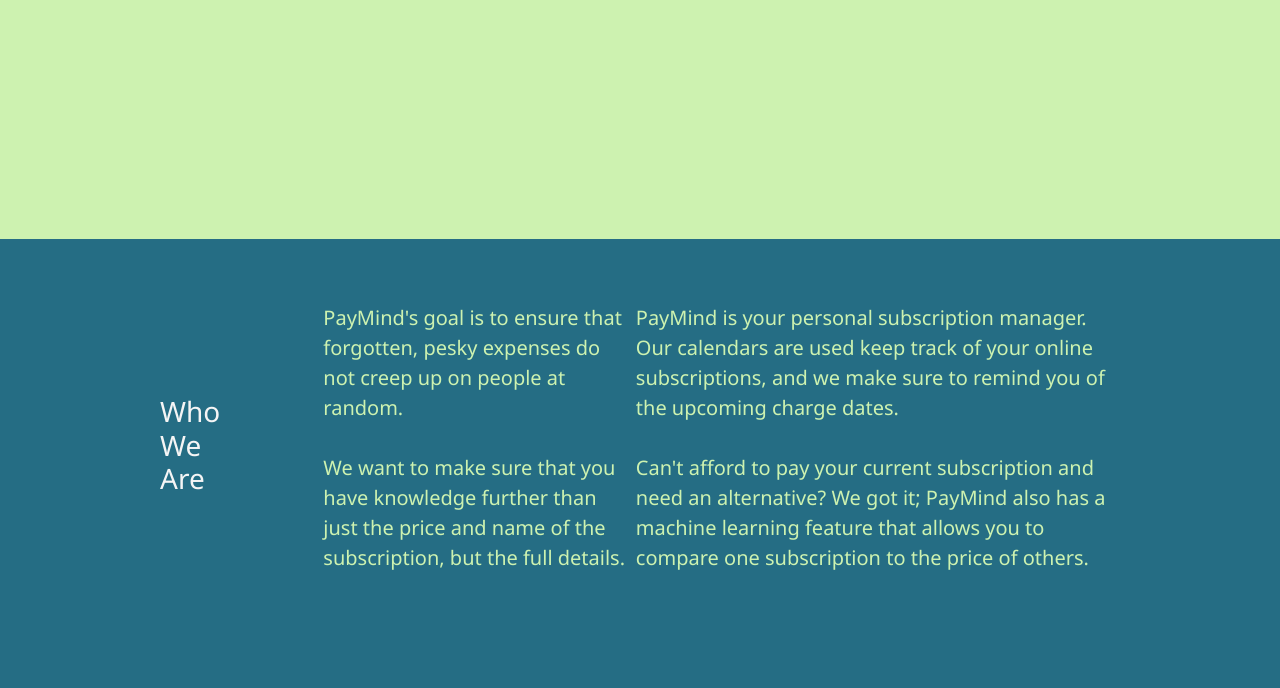
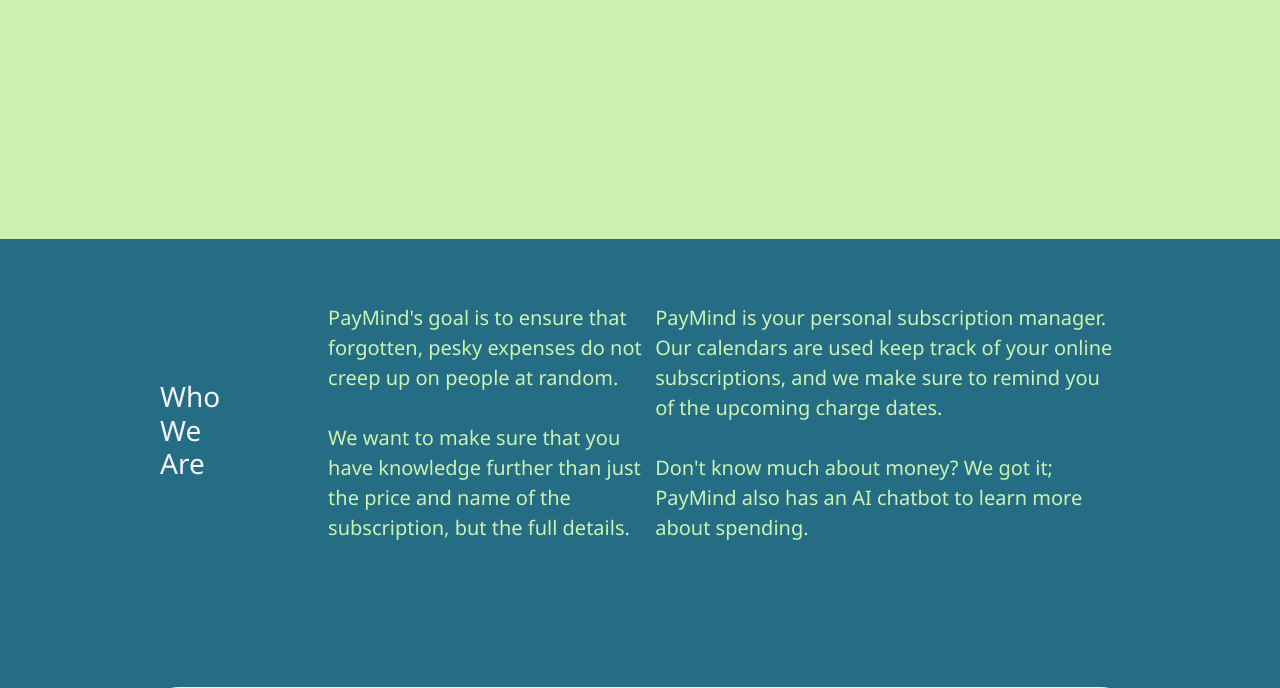
Before and after one commit to emielol/PayMind, a Flask app: page / in a window 1280 px wide. Shown: the part 827-1515 px from the top of the page. Run offline with Flask 3, Linux system fonts and the light colour scheme.

Commit message:
Fixing information in homepage

```diff
--- a/templates/index.html
+++ b/templates/index.html
@@ -33,7 +33,7 @@
           <p class="about-info">PayMind's goal is to ensure that forgotten, pesky expenses do not creep up on people at random.  <br><br>We want to make sure that you have knowledge further than just the price and name of the subscription, but the full details. </p>
         </div>
         <div class="about-info-container">
-          <p class="about-info"> PayMind is your personal subscription manager.  Our calendars are used keep track of your online subscriptions, and we make sure to remind you of the upcoming charge dates. <br><br>Can't afford to pay your current subscription and need an alternative?  We got it; PayMind also has a machine learning feature that allows you to compare one subscription to the price of others.</p>
+          <p class="about-info"> PayMind is your personal subscription manager.  Our calendars are used keep track of your online subscriptions, and we make sure to remind you of the upcoming charge dates. <br><br>Don't know much about money?  We got it; PayMind also has an AI chatbot to learn more about spending.</p>
         </div>
       </div>
 
```
